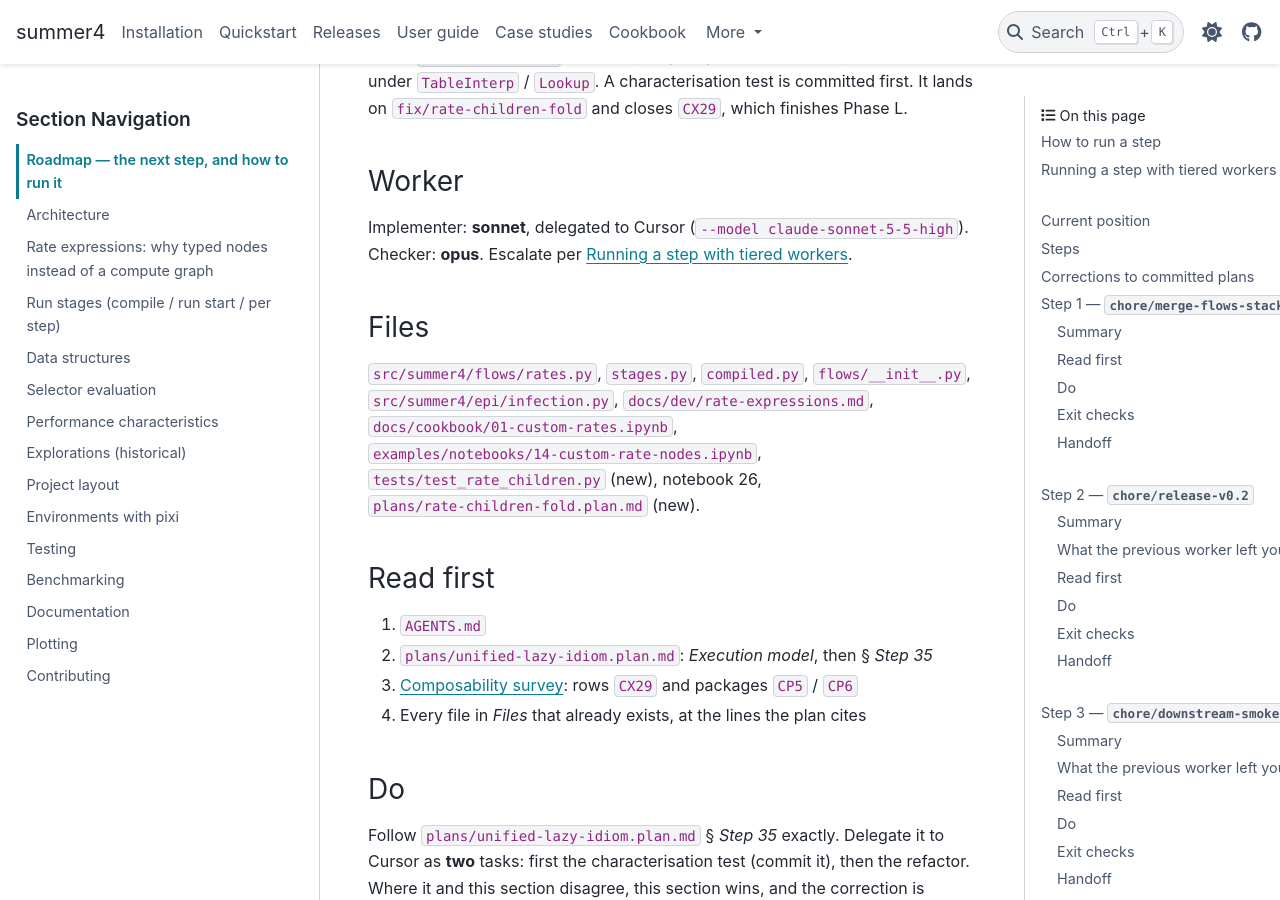
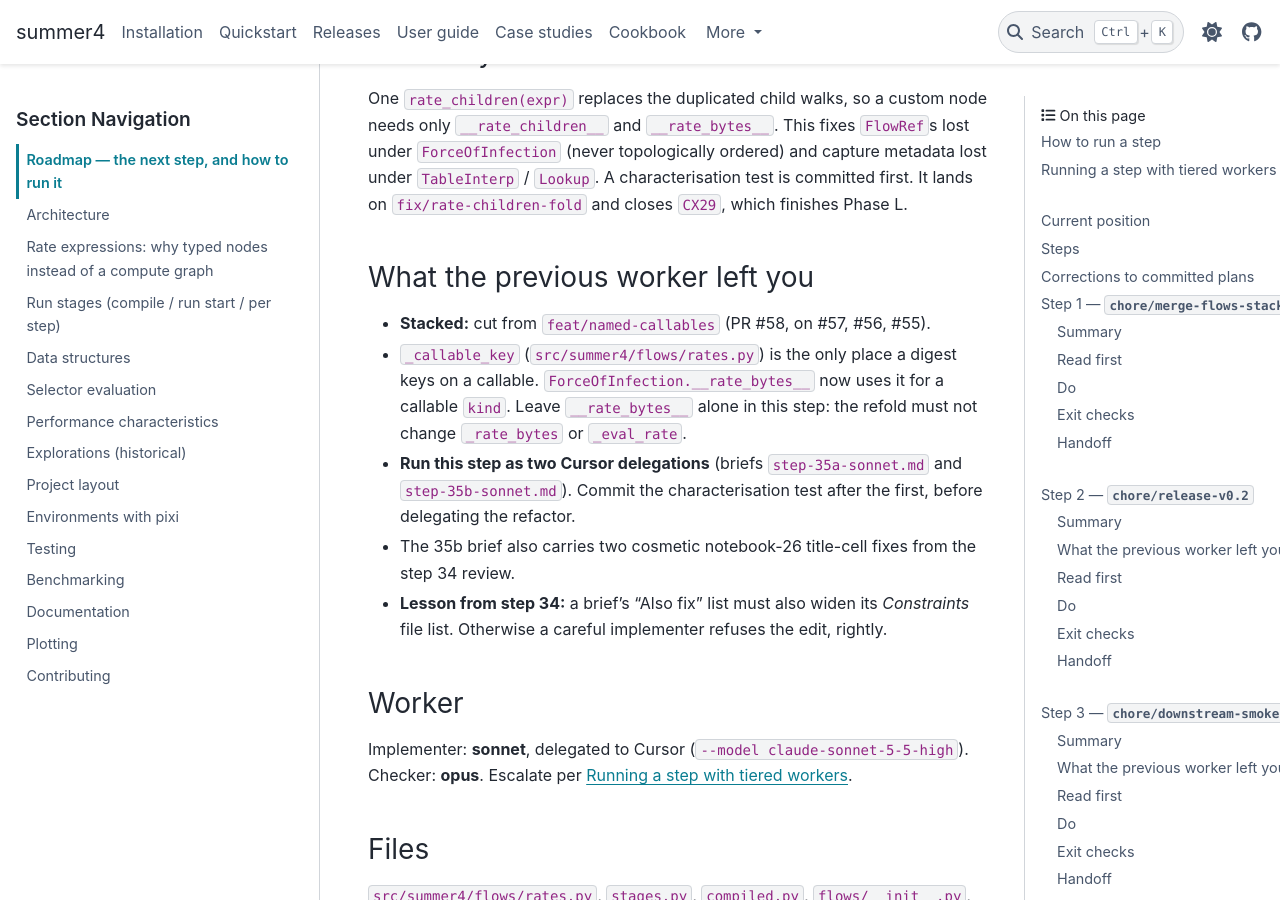
Before and after one commit to monash-emu/summer4, a Sphinx documentation site: the page built from docs/dev/roadmap.md, in a window 1280 px wide and 900 px high, scrolled down 75665 px. Built offline with Sphinx 7.4.7 and the PyData theme 0.15.4, drawn with Linux system fonts in a browser that asks for light colours; some of the changed text lies outside the part shown.

Commit message:
Hand off after step 34: named-callables.

```diff
--- a/docs/dev/roadmap.md
+++ b/docs/dev/roadmap.md
@@ -200,11 +200,11 @@
 <!-- roadmap:current -->
 | Field | Value |
 | --- | --- |
-| Step | 34 |
+| Step | 35 |
 | Status | next |
-| Branch | `feat/named-callables` |
-| Cut from | `feat/output-defer` (stacked; see step 32) |
-| Last landed | `feat/output-defer` (PR #57, stacked on #56 and #55; all awaiting the user gate) |
+| Branch | `fix/rate-children-fold` |
+| Cut from | `feat/named-callables` (stacked; see step 32) |
+| Last landed | `feat/named-callables` (PR #58, stacked on #57, #56, #55; all awaiting the user gate) |
 <!-- /roadmap:current -->
 
 ## Steps
@@ -2455,6 +2455,9 @@
 
 ## Step 34 — `feat/named-callables`
 
+**Landed:** feat/named-callables, PR #58, 2026-10-15.
+**Worker:** Cursor claude-haiku-5-5-thinking-high (haiku); checker sonnet; attempts 1 (haiku, two resumes for brief-permitted doc fixes); receipts 20261015-071856.
+
 ### Summary
 
 `named(fn, "seasonal")` gives any callable hook a stable digest key: Transform,
@@ -2551,6 +2554,19 @@
 under `TableInterp` / `Lookup`. A characterisation test is committed first. It
 lands on `fix/rate-children-fold` and closes `CX29`, which finishes Phase L.
 
+### What the previous worker left you
+
+- **Stacked:** cut from `feat/named-callables` (PR #58, on #57, #56, #55).
+- `_callable_key` (`src/summer4/flows/rates.py`) is the only place a digest keys on a callable.
+  `ForceOfInfection.__rate_bytes__` now uses it for a callable `kind`. Leave `__rate_bytes__`
+  alone in this step: the refold must not change `_rate_bytes` or `_eval_rate`.
+- **Run this step as two Cursor delegations** (briefs `step-35a-sonnet.md` and
+  `step-35b-sonnet.md`). Commit the characterisation test after the first, before delegating the
+  refactor.
+- The 35b brief also carries two cosmetic notebook-26 title-cell fixes from the step 34 review.
+- **Lesson from step 34:** a brief's "Also fix" list must also widen its *Constraints* file list.
+  Otherwise a careful implementer refuses the edit, rightly.
+
 ### Worker
 
 Implementer: **sonnet**, delegated to Cursor (`--model claude-sonnet-5-5-high`).
```
Also changed, not shown: other parts of docs/dev/roadmap.md (+2 -2 lines).
